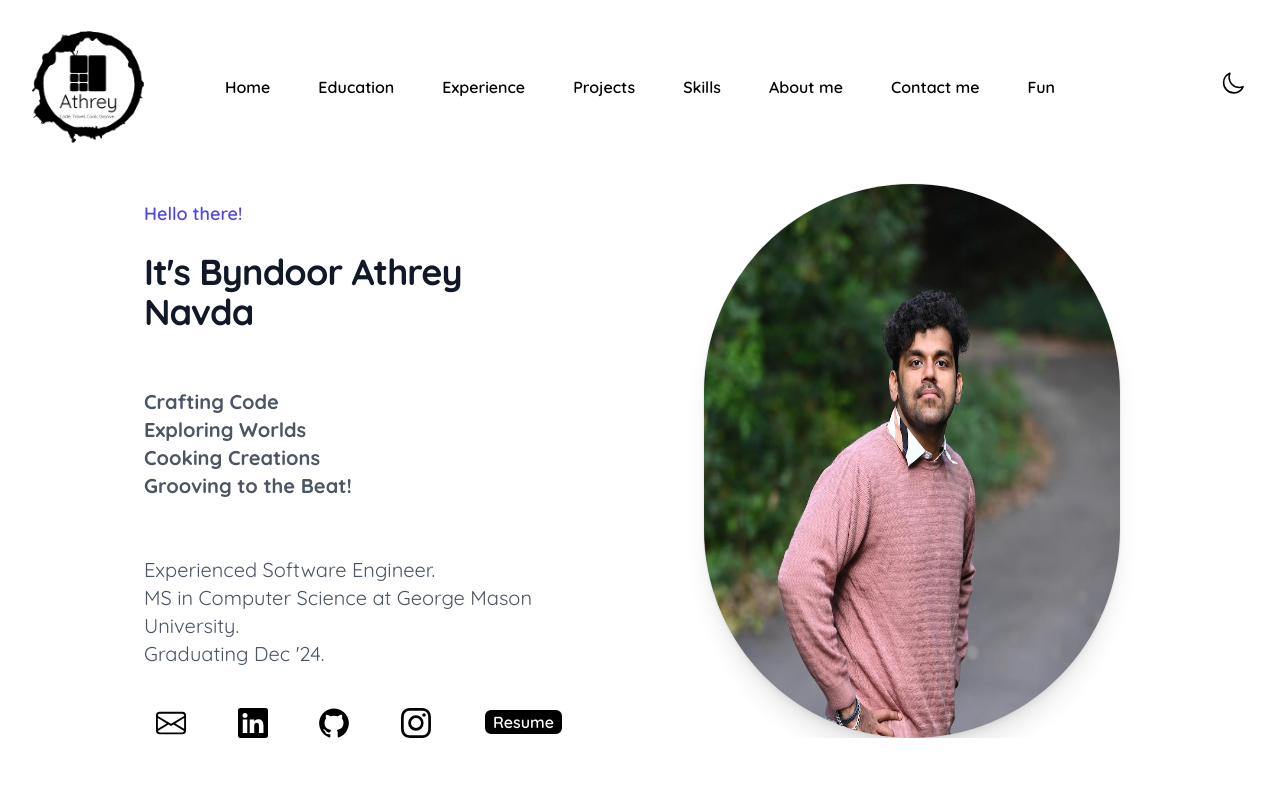
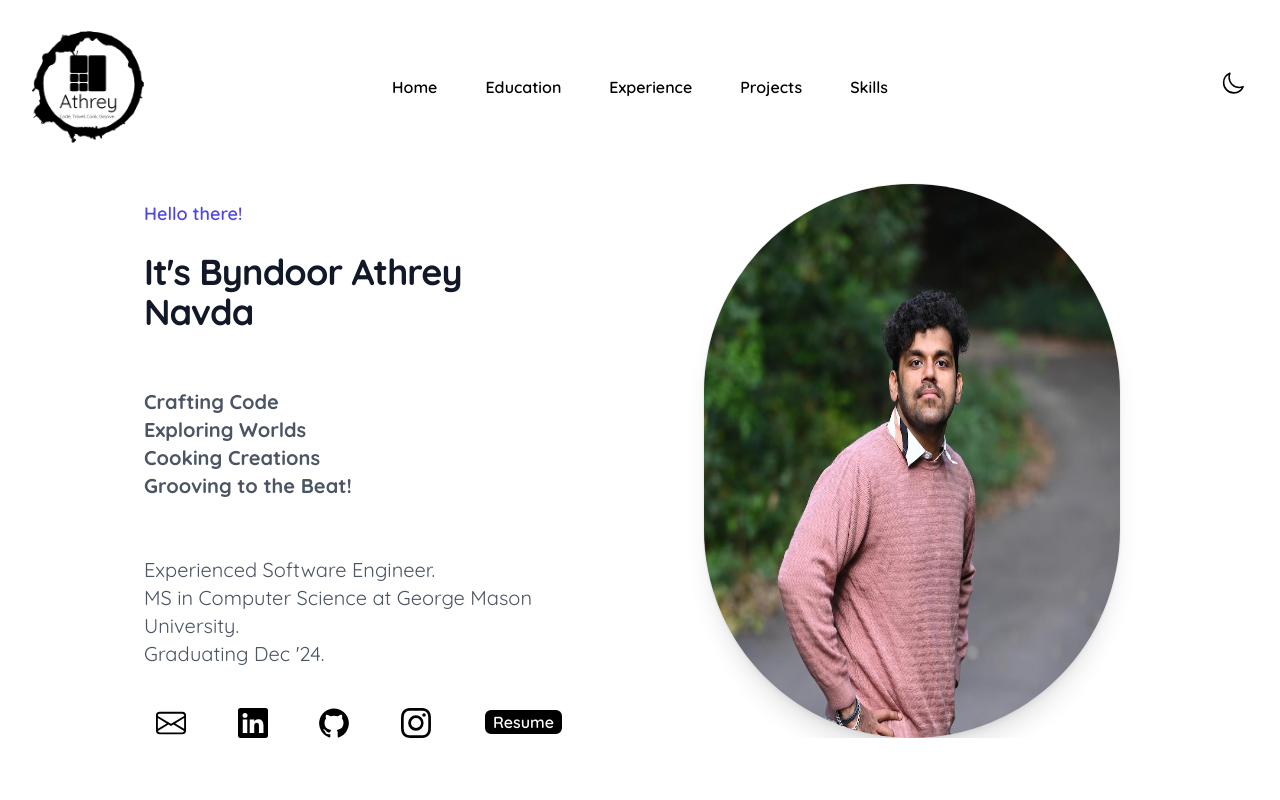
Before and after one commit to athrey-navda/Portfolio, a Next.js app: page / in a window 1280 px wide. Shown: the top 800 px of the page. Built offline with nearby package versions, Linux system fonts and the light colour scheme.

Commit message:
fix: remove non ready page

```diff
--- a/app/components/footer.jsx
+++ b/app/components/footer.jsx
@@ -42,26 +42,26 @@ export default function Footer() {
                   </Link>
                 </li>
                 <li>
-                  <Link href="/education" className="text-md font-semibold">
+                  <Link href="/#education" className="text-md font-semibold">
                     Education
                   </Link>
                 </li>
                 <li>
-                  <Link href="/experience" className="text-md font-semibold">
+                  <Link href="/#experience" className="text-md font-semibold">
                     Experience
                   </Link>
                 </li>
                 <li>
-                  <Link href="/projects" className="text-md font-semibold">
+                  <Link href="/#projects" className="text-md font-semibold">
                     Projects
                   </Link>
                 </li>
                 <li>
-                  <Link href="/skills" className="text-md font-semibold">
+                  <Link href="/#skills" className="text-md font-semibold">
                     Skills
                   </Link>
                 </li>
-                <li>
+                {/* <li>
                   <Link href="/contact-me" className="text-md font-semibold">
                     Contact Me
                   </Link>
@@ -70,14 +70,17 @@ export default function Footer() {
                   <Link href="/about-me" className="text-md font-semibold">
                     About me
                   </Link>
-                </li>
+                </li> */}
               </ul>
             </div>
             <div>
               <h2 className="text-md font-semibold">Address</h2>
               <ul className="font-medium">
                 <li>
-                  <Link href="https://maps.app.goo.gl/GWyXiSP3ezWkawrC7">
+                  <Link
+                    href="https://maps.app.goo.gl/GWyXiSP3ezWkawrC7"
+                    target="_blank"
+                  >
                     Fairfax VA 22031
                   </Link>
                 </li>
@@ -201,8 +204,8 @@ export default function Footer() {
                 <button
                   className={
                     resolvedTheme === "white"
-                      ? `white-btn rounded-lg px-2 hover:bg-transparent hover:text-white`
-                      : `black-btn rounded-lg px-2 hover:bg-transparent hover:text-black`
+                      ? `white-btn rounded-lg px-2 hover:bg-transparent hover:text-white hover:border-black`
+                      : `black-btn rounded-lg px-2 hover:bg-transparent hover:text-black hover:border-black`
                   }
                 >
                   Resume
--- a/app/components/navbar.jsx
+++ b/app/components/navbar.jsx
@@ -11,9 +11,9 @@ const navigation = [
   { name: "Experience", id: "experience" },
   { name: "Projects", id: "projects" },
   { name: "Skills", id: "skills" },
-  { name: "About me", id: "about-me" },
-  { name: "Contact me", id: "contact-me" },
-  { name: "Fun", id: "fun" },
+  // { name: "About me", id: "about-me" },
+  // { name: "Contact me", id: "contact-me" },
+  // { name: "Fun", id: "fun" },
 ];
 
 export default function Navbar() {
@@ -68,13 +68,7 @@ export default function Navbar() {
             {navigation.map((item) => (
               <a
                 key={item.name}
-                href={
-                  `${item.id}` === ("contact-me" || "about-me" || "fun")
-                    ? `${item.id}`
-                    : window.pathname === "/"
-                    ? `#${item.id}`
-                    : `/${item.id}`
-                }
+                href={`#${item.id}`}
                 className="text-md font-semibold leading-6"
               >
                 {item.name}
@@ -141,13 +135,7 @@ export default function Navbar() {
                   {navigation.map((item) => (
                     <a
                       key={item.name}
-                      href={
-                        `${item.id}` === ("contact-me" || "about-me" || "fun")
-                          ? `${item.id}`
-                          : window.pathname === "/"
-                          ? `#${item.id}`
-                          : `/${item.id}`
-                      }
+                      href={`#${item.id}`}
                       className="-mx-3 block rounded-lg px-3 py-2 text-base font-semibold leading-7 hover:bg-gray-500"
                       onClick={() => setMobileMenuOpen(false)}
                     >
```
